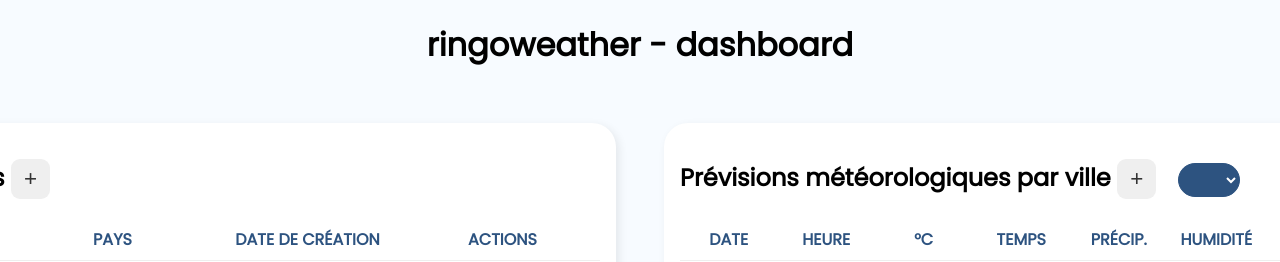
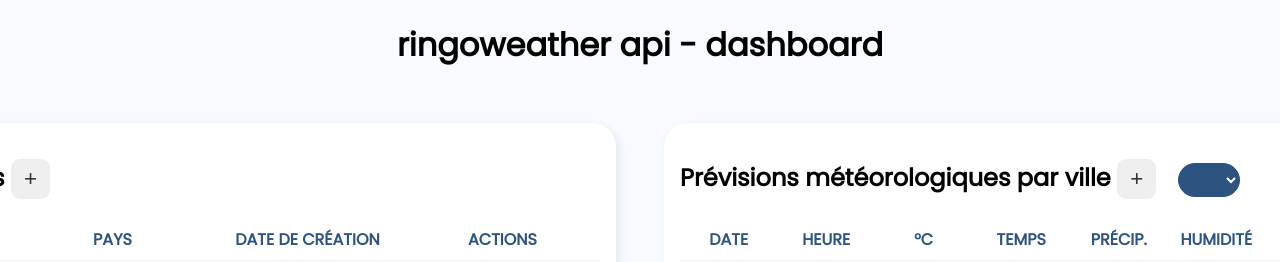
Before and after one commit to MrNakata/api-weather, a PHP site: page / in a window 1280 px wide; the page is wider, and only the part inside the window is pictured. Shown: the top 262 px of that part. Run offline with PHP 8.4, Linux system fonts and the light colour scheme; data that the repository does not hold is empty.

Commit message:
+ edit change h1

```diff
--- a/index.php
+++ b/index.php
@@ -10,7 +10,7 @@
 </head>
 <body>
     <main>
-        <h1>ringoweather - dashboard</h1>
+        <h1>ringoweather api - dashboard</h1>
         <div class="wrap">
             <div class="container border">
                 <h2>Toutes les villes <button type="button" name="btn-add-city" id="btn-add-city" class="btn btn-add" title="Ajouter une nouvelle ville">+</button></h2>
```
